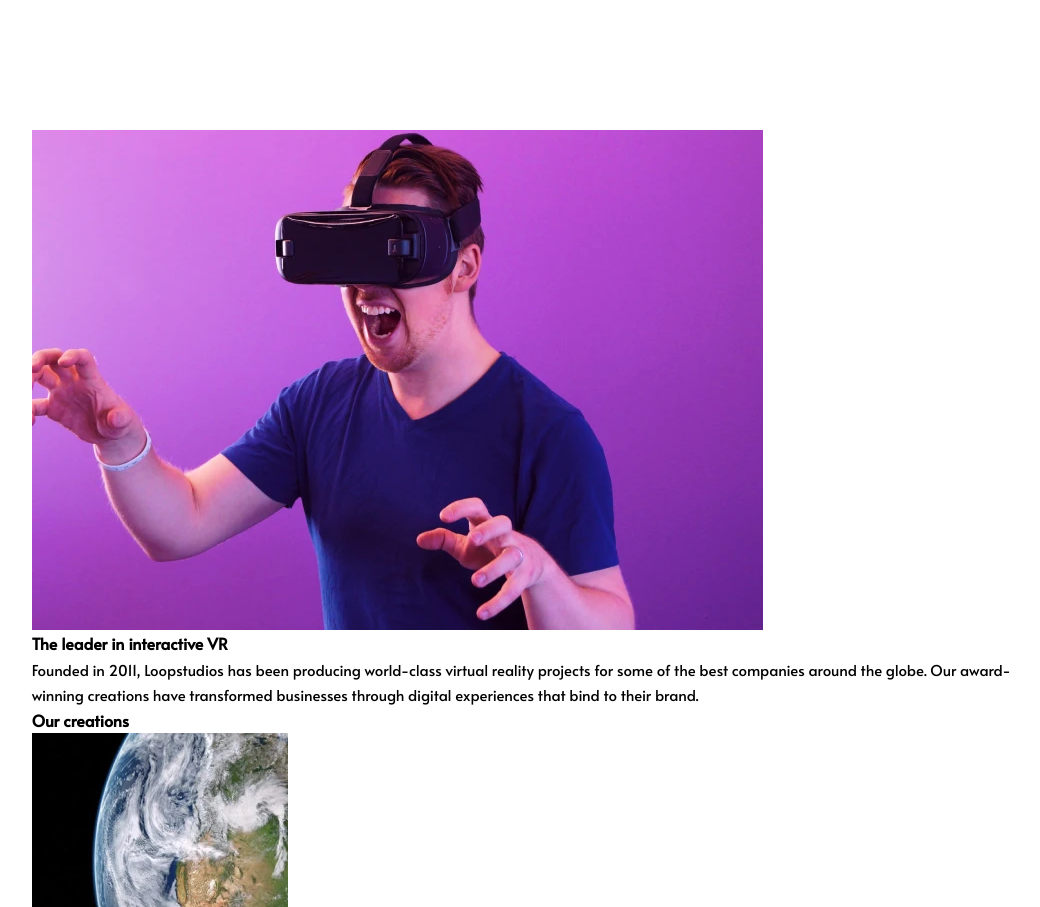
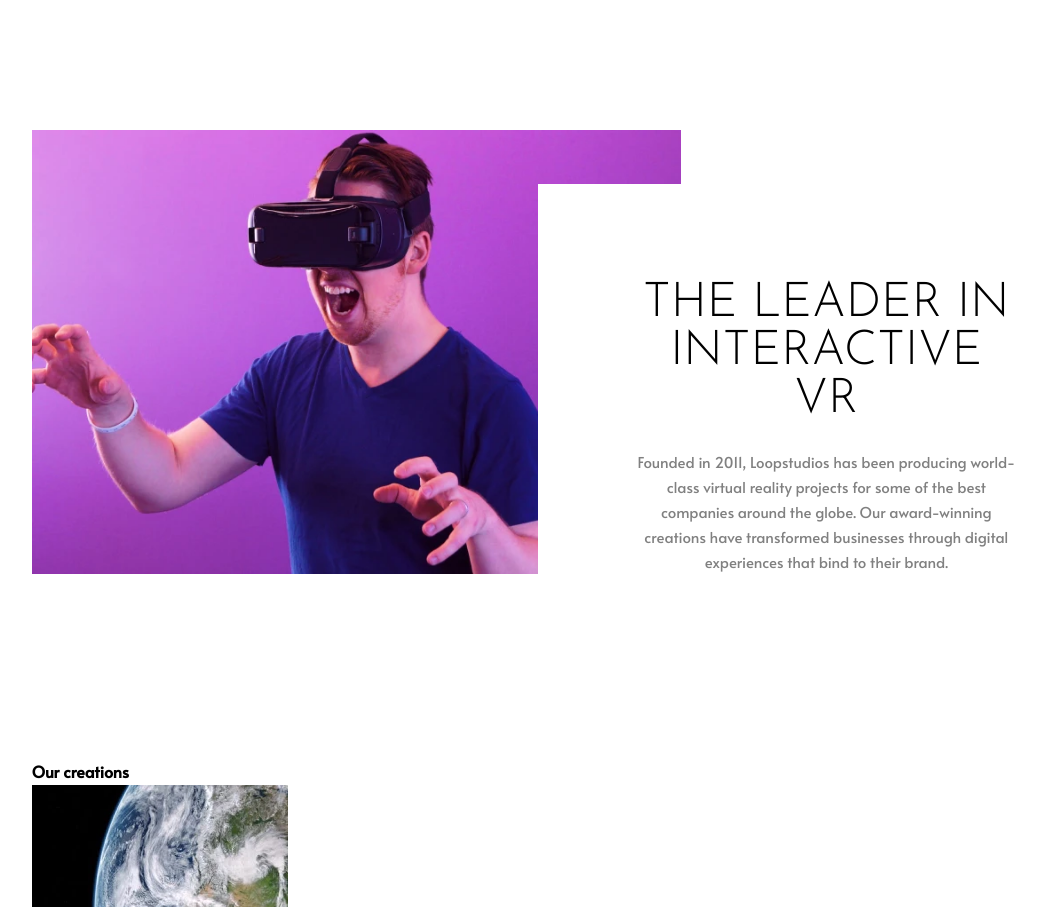
Before and after one commit to webdevbynight/loopstudios-landing-page-main, a website with bundled scripts: page index.html in a window 1280 px wide. Shown: the part 680-1587 px from the top of the page, without its empty margins (115-1155 px from the left). Built offline with nearby package versions, Linux system fonts and the light colour scheme.

Commit message:
Style hero section and add gap to main content

```diff
--- a/sass/_variables.scss
+++ b/sass/_variables.scss
@@ -18,6 +18,7 @@
   --banner-text-line-height: calc(38 / 40);
   --menu-text-size: #{px2rem(24)};
   --menu-text-line-height: calc(25 / 24);
+  --hero-title-size: #{px2rem(32)};
 
   // Colours
   --primary: black;
@@ -28,6 +29,8 @@
   --secondary-background: black;
 
   // Sizes, gaps, margins, paddings, borders
+  --viewport-reference: 1440;
+  --outer-reference: 1110;
   --outer-inline-spacing: #{px2rem(24)};
   --banner-gap: #{px2rem(124)};
   --banner-first-row: #{px2rem(32)};
@@ -52,9 +55,12 @@
   --footer-icons-inner-gap: #{px2rem(16)};
   --footer-copyright-block-margin: #{px2rem(16)};
   --landing-page-block-margin: #{px2rem(96)};
+  --landing-page-gap: #{px2rem(96)};
+  --hero-gap: #{px2rem(48)};
+  --hero-title-block-margin: #{px2rem(16)};
 
   @include css-media-queries($from-breakpoint: dynamic-outer-spacing) {
-    --outer-size: calc(1110 / 1440 * 100vi);
+    --outer-size: calc(var(--outer-reference) / var(--viewport-reference) * 100vi);
     --outer-inline-spacing: calc((100vi - var(--outer-size)) / 2);
   }
   @include css-media-queries($from-breakpoint: visible-menu) {
@@ -71,5 +77,13 @@
   }
   @include css-media-queries($from-breakpoint: multicol-landing-page) {
     --landing-page-block-margin: #{px2rem(160)} #{px2rem(184)};
+    --landing-page-gap: #{px2rem(184)};
+  }
+  @include css-media-queries($from-breakpoint: multicol-hero) {
+    --hero-title-size: #{px2rem(48)};
+    --hero-title-block-margin: #{px2rem(25)};
+    --hero-picture-size: calc(731 / var(--outer-reference) * 100%);
+    --hero-section-inline-margin: calc(161 / var(--outer-reference) * -100%);
+    --hero-section-padding: #{px2rem(96)};
   }
 }
--- /dev/null
+++ b/sass/landing-page/_hero.scss
@@ -0,0 +1,44 @@
+@charset "utf-8";
+@use "../base/mixins" as *;
+
+/** @section Hero */
+#hero {
+  display: flex;
+  flex-direction: column;
+  gap: var(--hero-gap);
+  h2,
+  p {
+    text-align: center;
+  }
+  h2 {
+    font-family: var(--secondary-font);
+    font-size: var(--hero-title-size);
+    line-height: 1;
+    font-weight: 300;
+    text-transform: uppercase;
+    margin-block-end: var(--hero-title-block-margin);
+  }
+  p {
+    color: var(--tertiary);
+  }
+  img {
+    min-inline-size: 100%; // Stretch image
+    object-fit: cover;
+  }
+  @include css-media-queries($from-breakpoint: multicol-hero) {
+    flex-direction: initial;
+    gap: initial;
+    section {
+      background: var(--primary-background);
+      align-self: end;
+      padding: var(--hero-section-padding) 0 0 var(--hero-section-padding);
+      margin-inline-start: var(--hero-section-inline-margin);
+    }
+    picture {
+      flex: 1 0 var(--hero-picture-size);
+    }
+    img {
+      min-block-size: 100%; // Strech image in block axis
+    }
+  }
+}
--- a/sass/layout/_layout.scss
+++ b/sass/layout/_layout.scss
@@ -17,5 +17,8 @@ body {
   margin-inline: calc(-1 * var(--outer-inline-spacing));
 }
 main {
+  display: flex;
+  flex-direction: column;
+  gap: var(--landing-page-gap);
   margin-block: var(--landing-page-block-margin);
 }
--- a/sass/styles.scss
+++ b/sass/styles.scss
@@ -15,7 +15,8 @@
     multicol-landing-page: 600,
     visible-menu: 772,
     bigger-banner: 800,
-    multicol-footer: 983
+    multicol-footer: 983,
+    multicol-hero: 1088
   )
 );
 @use "./variables";
@@ -27,3 +28,4 @@
 @use "./header/header";
 @use "./header/menu";
 @use "./footer/footer";
+@use "./landing-page/hero";
```
Also changed, not shown: css/styles.css, 1 other file.
